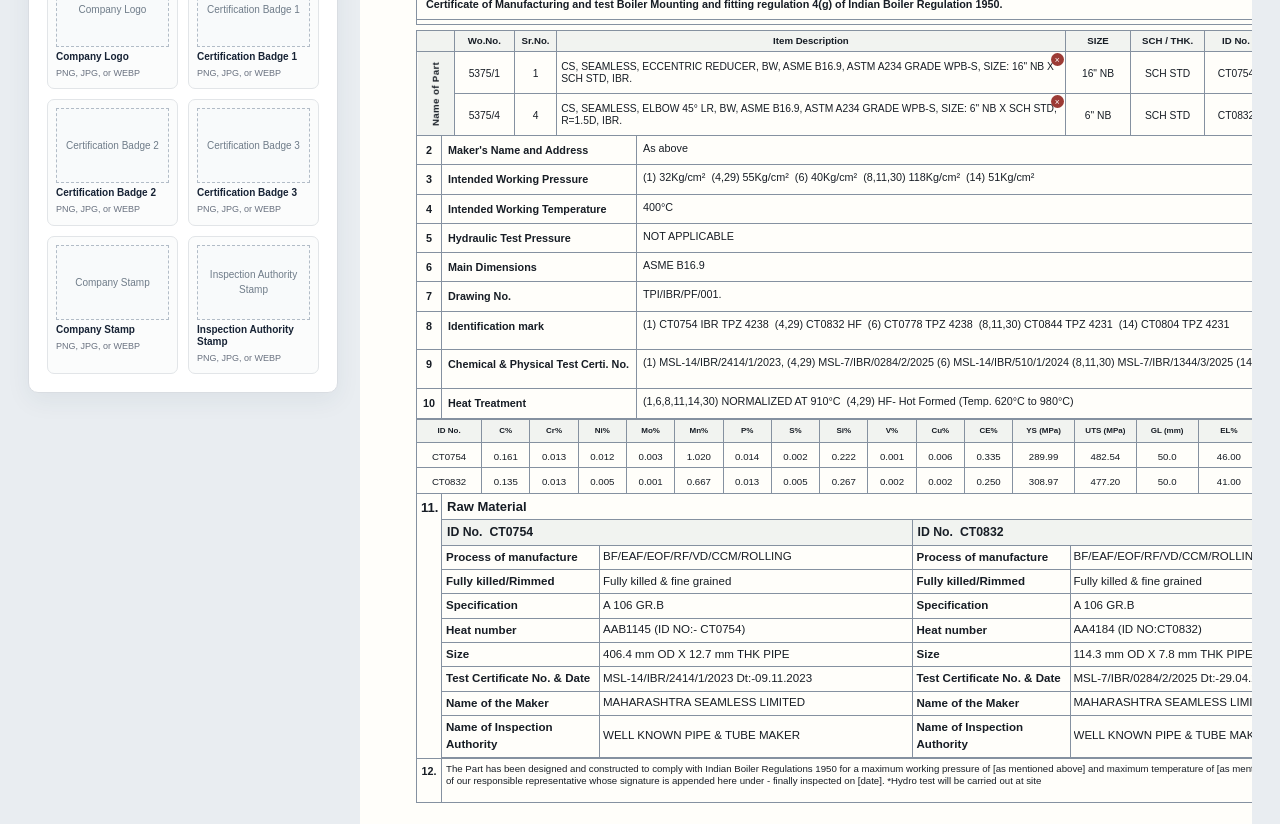
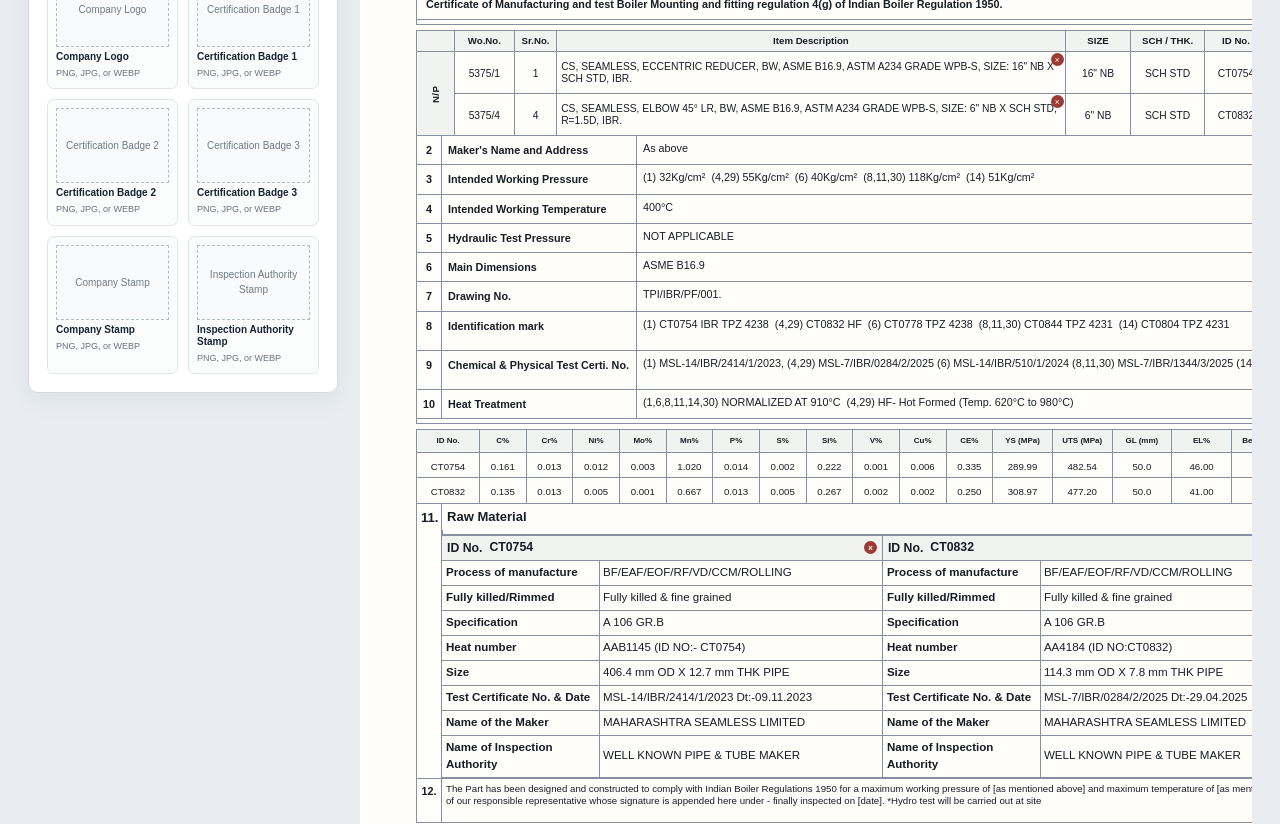
Before and after one commit to Mohammed-Burhani/smb-certifications, a Next.js app: page / in a window 1280 px wide. Shown: the part 480-1304 px from the top of the page. Built offline with nearby package versions, Linux system fonts and the light colour scheme; no server answers; the database is empty.

Commit message:
Fixed Format

```diff
--- a/app/certificate/CertificateBuilder.tsx
+++ b/app/certificate/CertificateBuilder.tsx
@@ -99,9 +99,26 @@ function freshDraft(): CertificateDraft {
 function Field({ value, onChange, className = "", area = false, label }: {
   value: string; onChange: (value: string) => void; className?: string; area?: boolean; label?: string;
 }) {
-  const shared = { value, onChange: (e: ChangeEvent<HTMLInputElement | HTMLTextAreaElement>) => onChange(e.target.value), "aria-label": label };
+  const textareaRef = useRef<HTMLTextAreaElement>(null);
+
+  useEffect(() => {
+    if (area && textareaRef.current) {
+      textareaRef.current.style.height = 'auto';
+      textareaRef.current.style.height = textareaRef.current.scrollHeight + 'px';
+    }
+  }, [value, area]);
+
+  const handleChange = (e: ChangeEvent<HTMLInputElement | HTMLTextAreaElement>) => {
+    onChange(e.target.value);
+    if (area && e.target instanceof HTMLTextAreaElement) {
+      e.target.style.height = 'auto';
+      e.target.style.height = e.target.scrollHeight + 'px';
+    }
+  };
+
+  const shared = { value, onChange: handleChange, "aria-label": label };
   return area
-    ? <textarea {...shared} className={`certificate-input certificate-area ${className}`} />
+    ? <textarea ref={textareaRef} {...shared} className={`certificate-input certificate-area ${className}`} />
     : <input {...shared} className={`certificate-input ${className}`} />;
 }
 
@@ -559,6 +576,16 @@ export default function CertificateBuilder() {
   const removeItem = (index: number) =>
     setValue("items", draft.items.filter((_, rowIndex) => rowIndex !== index));
 
+  const addChemistry = () =>
+    setValue("chemistry", [...draft.chemistry, { id: "", c: "", cr: "", ni: "", mo: "", mn: "", p: "", s: "", si: "", v: "", cu: "", ce: "", ys: "", uts: "", gl: "", el: "", bend: "", flat: "" }]);
+  const removeChemistry = (index: number) =>
+    setValue("chemistry", draft.chemistry.filter((_, rowIndex) => rowIndex !== index));
+
+  const addRawMaterial = () =>
+    setValue("rawMaterials", [...draft.rawMaterials, { id: "", values: rawLabels.map(() => "") }]);
+  const removeRawMaterial = (index: number) =>
+    setValue("rawMaterials", draft.rawMaterials.filter((_, rowIndex) => rowIndex !== index));
+
   // ── Labels / config ───────────────────────────────────────────────────────
   const metaLeft:  [keyof CertificateDraft["metadata"], string][] = [["client", "Client"], ["workOrder", "Wo.No/Sr.No."], ["certificate", "Certificate No."], ["date", "DATE"]];
   const metaRight: [keyof CertificateDraft["metadata"], string][] = [["po", "PO NO."], ["poDate", "PO DATE"], ["authorityCertificate", "Inspection Authority's Certificate No."], ["authorityDate", "DATE"]];
@@ -595,14 +622,14 @@ export default function CertificateBuilder() {
               onClick={() => setDraft((c) => ({ ...c, format: 'full' }))}
               className={`format-switch-btn ${draft.format !== 'minimal' ? 'active' : ''}`}
             >
-              Letterhead Format
+              Plain Format
             </button>
             <button
               type="button"
               onClick={() => setDraft((c) => ({ ...c, format: 'minimal' }))}
               className={`format-switch-btn ${draft.format === 'minimal' ? 'active' : ''}`}
             >
-              HeaderLess Format
+              Letterhead Format
             </button>
           </div>
           <button
@@ -643,8 +670,8 @@ export default function CertificateBuilder() {
         <section className="preview-wrap">
           <article className={`certificate-sheet ${draft.format === 'minimal' ? 'minimal-format' : ''}`}>
 
-            {/* Watermark logo for minimal format */}
-            {draft.format === 'minimal' && mergedImages.logo && (
+            {/* Watermark logo for full format */}
+            {draft.format !== 'minimal' && mergedImages.logo && (
               <div className="watermark-logo">
                 <img src={mergedImages.logo} alt="Watermark" />
               </div>
@@ -713,7 +740,7 @@ export default function CertificateBuilder() {
                   <tbody>
                     {draft.items.map((item, index) => (
                       <tr key={index}>
-                        {index === 0 && <th rowSpan={draft.items.length} className="part-label">Name of Part</th>}
+                        {index === 0 && <th rowSpan={draft.items.length} className="part-label">{draft.items.length <= 2 ? 'N/P' : 'Name of Part'}</th>}
                         <td><Field value={item.wo}          onChange={(v) => updateItem(index, "wo", v)} /></td>
                         <td><Field value={item.sr}          onChange={(v) => updateItem(index, "sr", v)} /></td>
                         <td className="description-cell">
@@ -752,9 +779,15 @@ export default function CertificateBuilder() {
                 <Field value={draft.heatTreatment} onChange={(v) => setValue("heatTreatment", v)} label="Heat Treatment" />
               </LabelledRow>
               <div className="chemistry-wrap">
+                <div className="item-caption">
+                  <button type="button" className="add-item print-hidden" onClick={addChemistry}>+ Add chemistry row</button>
+                </div>
                 <table className="certificate-table chemistry-table">
                   <thead>
-                    <tr>{chemHeads.map((head) => <th key={head}>{head}</th>)}</tr>
+                    <tr>
+                      {chemHeads.map((head) => <th key={head}>{head}</th>)}
+                      <th className="print-hidden" style={{ width: '30px' }}>Delete</th>
+                    </tr>
                   </thead>
                   <tbody>
                     {draft.chemistry.map((row, i) => (
@@ -764,6 +797,17 @@ export default function CertificateBuilder() {
                             <Field value={row[key]} onChange={(v) => updateChem(i, key, v)} label={`${row.id} ${key}`} />
                           </td>
                         ))}
+                        <td className="print-hidden" style={{ textAlign: 'center', verticalAlign: 'middle' }}>
+                          <button
+                            type="button"
+                            onClick={() => removeChemistry(i)}
+                            className="remove-item print-hidden"
+                            aria-label={`Remove chemistry row ${i + 1}`}
+                            style={{ position: 'static', margin: '0 auto' }}
+                          >
+                            ×
+                          </button>
+                        </td>
                       </tr>
                     ))}
                   </tbody>
@@ -776,9 +820,18 @@ export default function CertificateBuilder() {
               <div className="section-number">11.</div>
               <div className="raw-content">
                 <div className="raw-heading">Raw Material</div>
+                <div className="item-caption">
+                  <button type="button" className="add-item print-hidden" onClick={addRawMaterial}>+ Add raw material</button>
+                </div>
                 <div className="raw-grid">
                   {draft.rawMaterials.map((block, i) => (
-                    <div className="raw-block" key={i}>
+                    <div
+                      className="raw-block"
+                      key={i}
+                      style={{
+                        gridColumn: (i + 1) % 2 === 1 && i === draft.rawMaterials.length - 1 ? '1 / -1' : 'auto'
+                      }}
+                    >
                       <div className="raw-id">
                         <span>ID No. </span>
                         <Field
@@ -787,6 +840,15 @@ export default function CertificateBuilder() {
                           label={`Raw material ${i + 1} ID`}
                           className="raw-id-input"
                         />
+                        <button
+                          type="button"
+                          onClick={() => removeRawMaterial(i)}
+                          className="remove-item print-hidden"
+                          aria-label={`Remove raw material ${i + 1}`}
+                          style={{ position: 'static', marginLeft: '8px', flexShrink: 0 }}
+                        >
+                          ×
+                        </button>
                       </div>
                       {rawLabels.map((label, j) => (
                         <div className="raw-row" key={label}>
@@ -816,8 +878,24 @@ export default function CertificateBuilder() {
               </div>
             </section>
 
-            {/* Footer - only in full format */}
-            {draft.format !== 'minimal' && (
+            {/* Footer - different for each format */}
+            {draft.format === 'minimal' ? (
+              <div className="minimal-footer">
+                <div className="minimal-footer-left">
+                  <div className="minimal-footer-row">
+                    <span className="minimal-footer-label">PLACE:-</span>
+                    <Field value={draft.footer.place} onChange={(v) => setValue("footer", { ...draft.footer, place: v })} className="minimal-footer-input" />
+                  </div>
+                  <div className="minimal-footer-row">
+                    <span className="minimal-footer-label">DATE:-</span>
+                    <Field value={draft.footer.date} onChange={(v) => setValue("footer", { ...draft.footer, date: v })} className="minimal-footer-input" />
+                  </div>
+                </div>
+                <div className="minimal-footer-right">
+                  <span className="page-count">Page 1 of 1</span>
+                </div>
+              </div>
+            ) : (
               <div className="certificate-footer">
                 <div className="footer-place">
                   <span>PLACE:-</span>
--- a/app/globals.css
+++ b/app/globals.css
@@ -571,6 +571,8 @@ textarea {
   font-size: 12.075px;
   line-height: 1.2;
   color: inherit;
+  word-wrap: break-word;
+  overflow-wrap: break-word;
 }
 .certificate-input:focus {
   background: #fff8d8;
@@ -581,6 +583,7 @@ textarea {
   resize: none;
   overflow: hidden;
   min-height: 28px;
+  height: auto;
 }
 .item-caption {
   border: 1px solid var(--line);
@@ -611,6 +614,8 @@ textarea {
   border: 1px solid var(--line);
   padding: 0;
   vertical-align: middle;
+  word-wrap: break-word;
+  overflow-wrap: break-word;
 }
 .certificate-table th {
   background: #f1f3f0;
@@ -727,6 +732,8 @@ textarea {
   padding: 5px 2px;
   text-align: center;
   font-size: 9.66px;
+  min-height: 20px;
+  height: auto;
 }
 .raw-section {
   display: grid;
@@ -749,13 +756,21 @@ textarea {
 .raw-grid {
   display: grid;
   grid-template-columns: 1fr 1fr;
+  gap: 0;
 }
 .raw-block {
   border: 1px solid var(--line);
   border-left: 0;
+  border-top: 0;
+  min-height: 200px;
+  height: auto;
 }
 .raw-block:nth-child(even) {
   border-right: 0;
+}
+.raw-block:nth-child(1),
+.raw-block:nth-child(2) {
+  border-top: 1px solid var(--line);
 }
 .raw-id {
   padding: 3px 5px;
@@ -766,6 +781,7 @@ textarea {
   display: flex;
   align-items: center;
   gap: 4px;
+  min-height: 24px;
 }
 .raw-id span {
   white-space: nowrap;
@@ -779,6 +795,7 @@ textarea {
 }
 .raw-row {
   min-height: 24px;
+  height: auto;
   display: grid;
   grid-template-columns: 158px 1fr;
   border-bottom: 1px solid var(--line);
@@ -790,10 +807,14 @@ textarea {
   padding: 3px 4px;
   border-right: 1px solid var(--line);
   font-size: 11.55px;
+  word-wrap: break-word;
+  overflow-wrap: break-word;
 }
 .raw-row .certificate-input {
   padding: 2px 3px;
   font-size: 11.55px;
+  min-height: 24px;
+  height: auto;
 }
 .compliance {
   display: grid;
@@ -1298,7 +1319,10 @@ textarea {
 .minimal-format {
   position: relative;
 }
-.watermark-logo {
+.certificate-sheet:not(.minimal-format) {
+  position: relative;
+}
+.certificate-sheet:not(.minimal-format) .watermark-logo {
   position: absolute;
   top: 50%;
   left: 50%;
@@ -1321,20 +1345,59 @@ textarea {
   -webkit-print-color-adjust: exact;
   print-color-adjust: exact;
 }
-.minimal-format > *:not(.watermark-logo) {
+.certificate-sheet:not(.minimal-format) > *:not(.watermark-logo) {
   position: relative;
   z-index: 1;
 }
 .minimal-format .form-title {
-  margin-top: 10px;
+  margin-top: 50px;
+}
+.minimal-footer {
+  display: grid;
+  grid-template-columns: 1fr auto;
+  gap: 20px;
+  padding: 15px 0 5px 0;
+  margin-top: 20px;
+  align-items: end;
+}
+.minimal-footer-left {
+  display: flex;
+  flex-direction: column;
+  gap: 8px;
+}
+.minimal-footer-row {
+  display: flex;
+  align-items: center;
+  gap: 8px;
+}
+.minimal-footer-label {
+  font-size: 9px;
+  font-weight: 800;
+  color: #000;
+  white-space: nowrap;
+  min-width: 60px;
+}
+.minimal-footer-right {
+  display: flex;
+  justify-content: flex-end;
+  align-items: flex-end;
+}
+.minimal-footer-input {
+  flex: 1;
+  font-size: 9px !important;
+  font-weight: 700;
+  padding: 0 !important;
+  border: 0 !important;
+  background: transparent !important;
+  color: #000;
 }
 
-/* Print styles for minimal format */
+/* Print styles for formats */
 @media print {
   .format-switch {
     display: none !important;
   }
-  .minimal-format .watermark-logo {
+  .certificate-sheet:not(.minimal-format) .watermark-logo {
     display: flex !important;
     position: fixed !important;
     top: 50% !important;
@@ -1356,8 +1419,50 @@ textarea {
     -webkit-print-color-adjust: exact !important;
     print-color-adjust: exact !important;
   }
-  .minimal-format {
+  .certificate-sheet:not(.minimal-format) {
     position: relative !important;
     z-index: 1 !important;
   }
+  .minimal-format .form-title {
+    margin-top: 100px !important;
+    margin-bottom: 10px !important;
+  }
+  .minimal-footer {
+    display: grid !important;
+    grid-template-columns: 1fr auto !important;
+    gap: 15px !important;
+    padding: 10px 0 3px 0 !important;
+    margin-top: 15px !important;
+    border: none !important;
+  }
+  .minimal-footer-left {
+    display: flex !important;
+    flex-direction: column !important;
+    gap: 6px !important;
+  }
+  .minimal-footer-row {
+    display: flex !important;
+    align-items: center !important;
+    gap: 6px !important;
+  }
+  .minimal-footer-label {
+    font-size: 7.5px !important;
+    font-weight: 800 !important;
+    white-space: nowrap !important;
+    min-width: 50px !important;
+  }
+  .minimal-footer-input {
+    flex: 1 !important;
+    font-size: 7.5px !important;
+    font-weight: 700 !important;
+    padding: 0 !important;
+    border: none !important;
+    background: transparent !important;
+  }
+  .part-label {
+    word-wrap: break-word !important;
+    white-space: normal !important;
+    line-height: 1.2 !important;
+    padding: 2px !important;
+  }
 }
```
